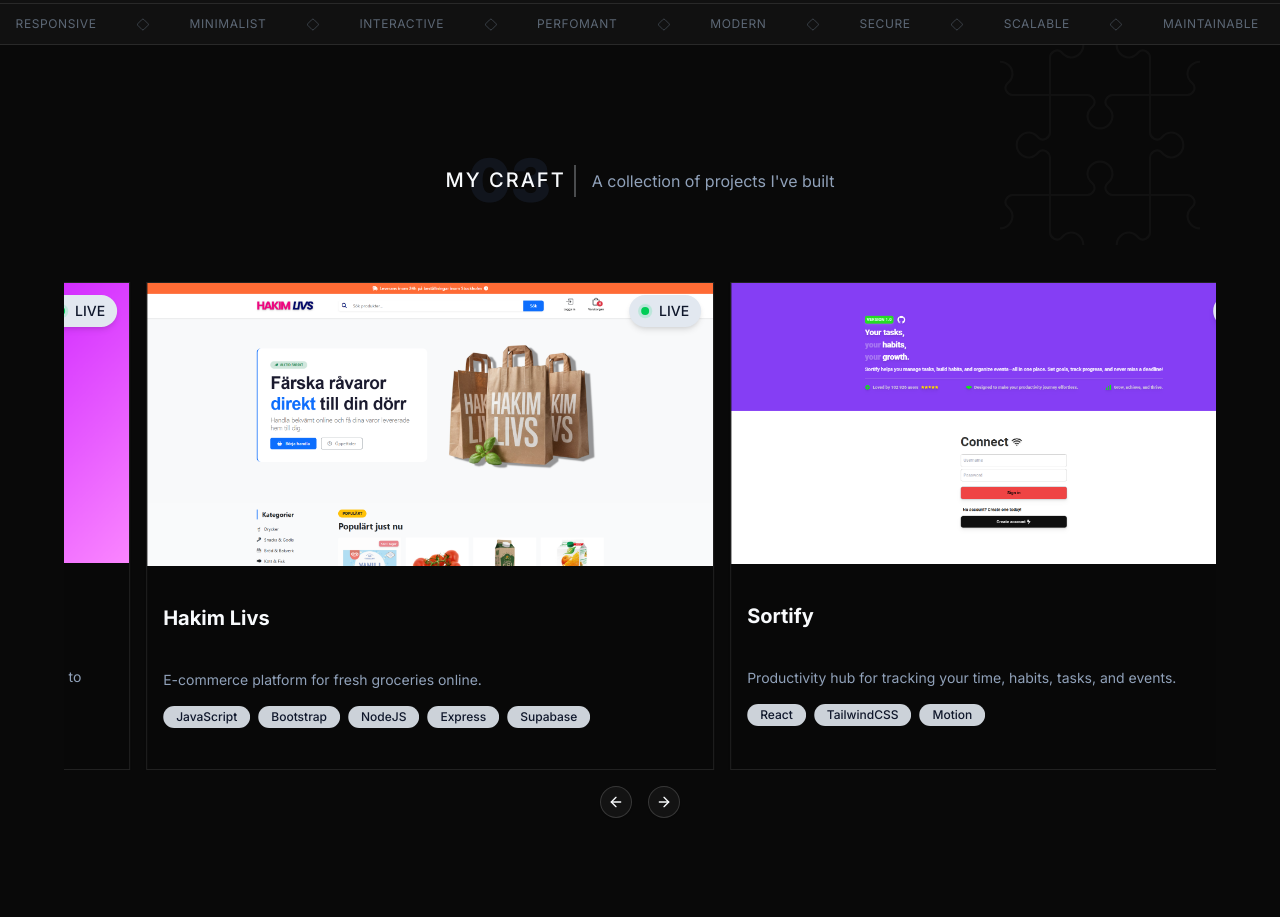
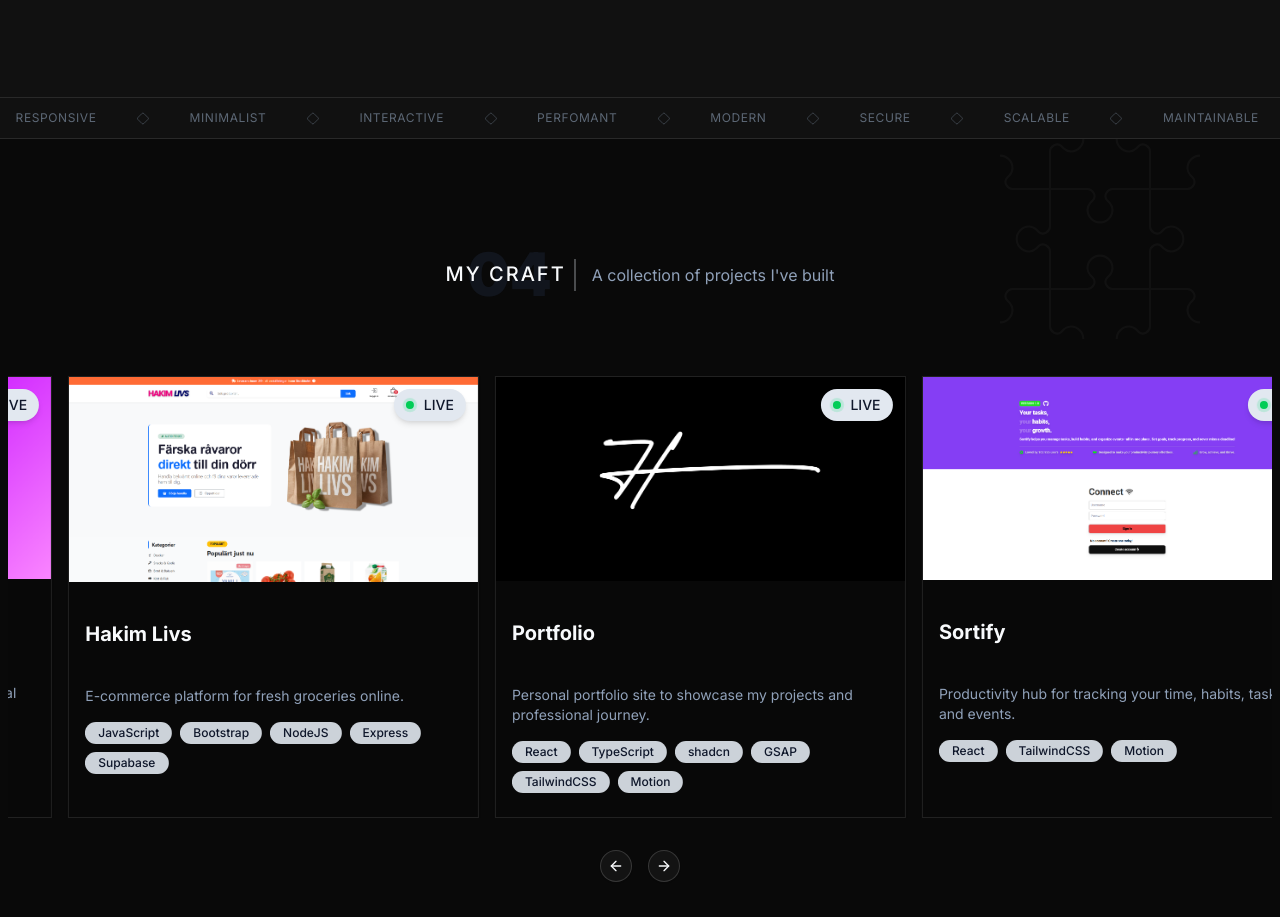
Before and after one commit to hassohamid/Portfolio-V1, a React (Vite) app: page / in a window 1280 px wide. Shown: the part 1880-2797 px from the top of the page. Built offline with nearby package versions, Linux system fonts and the light colour scheme.

Commit message:
ConsistentResp

```diff
--- a/src/data/ProjectList.ts
+++ b/src/data/ProjectList.ts
@@ -22,4 +22,19 @@ export const ProjectList = [
     deployment: "https://be-webshop-2025-fe-eight.vercel.app/",
     technologies: ["JavaScript", "Bootstrap", "NodeJS", "Express", "Supabase"],
   },
+  {
+    name: "Portfolio",
+    description:
+      "Personal portfolio site to showcase my projects and professional journey.",
+    img: "Portfolio.png",
+    deployment: "https://hassohamid.com",
+    technologies: [
+      "React",
+      "TypeScript",
+      "shadcn",
+      "GSAP",
+      "TailwindCSS",
+      "Motion",
+    ],
+  },
 ];
--- a/src/layout/BeyondCode.tsx
+++ b/src/layout/BeyondCode.tsx
@@ -36,7 +36,7 @@ export default function BeyondCode() {
           </p> */}
         </div>
 
-        <div className="container max-w-8xl mx-auto ">
+        <div className="container max-w-9xl mx-auto ">
           <div className="flex flex-col sm:flex-row gap-4 p-4 sm:justify-center">
             <Card className="w-full rounded-lg border border-border/20 shadow-sm backdrop-blur-sm bg-background/80">
               <CardHeader className="relative ">
@@ -172,7 +172,7 @@ export default function BeyondCode() {
           </div>
         </div>
       </section>
-      <div className="pt-10 px-5 sm:px-20 md:px-30 pb-20">
+      <div className="pt-10 pb-20 container max-w-9xl mx-auto sm:px-0 px-5 ">
         <Gallery />
       </div>
     </>
--- a/src/layout/Footer.tsx
+++ b/src/layout/Footer.tsx
@@ -3,7 +3,7 @@ import { Heart } from "lucide-react";
 export function Footer() {
   return (
     <footer className="py-6 border-t border-border/40 bg-background/70 backdrop-blur-sm">
-      <div className="container  mx-auto px-6">
+      <div className="container mx-auto  px-6">
         <p className="flex justify-center items-center gap-1 text-center text-sm text-muted-foreground/80">
           &lt; crafted with <Heart size={12} /> by
           <a
--- a/src/layout/Hero.tsx
+++ b/src/layout/Hero.tsx
@@ -15,12 +15,12 @@ import {
 export default function Hero() {
   return (
     <section
-      className="relative min-h-[calc(100dvh-94px)] overflow-hidden flex items-center py-12"
+      className="relative min-h-[800px] overflow-hidden flex items-center py-12"
       id="intro"
     >
       <ParticlesBackground />
 
-      <div className="container mx-auto px-4 z-10 sm:px-15">
+      <div className="container mx-auto max-w-8xl px-4 z-10 sm:px-15">
         <div className="max-w-3xl mx-auto">
           <div className="sm:dark:bg-black/5 backdrop-blur-xs sm:border-l p-6 md:p-8  ">
             <div className="flex flex-col sm:flex-row items-center gap-8 relative ">
--- a/src/layout/Projects.tsx
+++ b/src/layout/Projects.tsx
@@ -37,7 +37,7 @@ export default function Projects() {
     <>
       <section
         id="projects"
-        className=" py-30 container mx-auto px-12 md:px-14 relative overflow-hidden"
+        className="container  mx-auto max-w-9xl  py-30  relative overflow-hidden "
       >
         <div
           className="absolute top-0 right-0 sm:right-20 w-50 h-50 pointer-events-none opacity-3 dark:opacity-3 dark:invert dark:brightness-200 dark:contrast-125"
@@ -47,7 +47,7 @@ export default function Projects() {
             backgroundSize: "200px auto",
           }}
         ></div>
-        <div className="mb-16 text-center">
+        <div className="mb-16 px-7 text-center">
           <div className="relative inline-block mb-6">
             <span className="text-6xl font-black text-muted/40 absolute -top-4 left-1/2 -translate-x-1/2">
               0{ProjectList.length}
@@ -73,7 +73,7 @@ export default function Projects() {
             {ProjectList.map((project) => (
               <CarouselItem
                 key={project.name}
-                className="md:basis-1/2 lg:basis-1/2"
+                className="sm:basis-full md:basis-1/2 lg:basis-1/3"
               >
                 <Card className="h-full flex flex-col overflow-hidden rounded-none dark:bg-[#080808] pt-0 ">
                   <div className="relative overflow-hidden">
@@ -81,7 +81,7 @@ export default function Projects() {
                       <DialogTrigger>
                         <img
                           src={project.img}
-                          className="cursor-pointer transition-transform duration-300 hover:scale-105 "
+                          className="cursor-pointer transition-transform duration-300 hover:scale-105  "
                           alt={project.name}
                         />
                       </DialogTrigger>
@@ -143,9 +143,9 @@ export default function Projects() {
               </CarouselItem>
             ))}
           </CarouselContent>
-          <div className="flex justify-center gap-4 mt-8">
+          <div className="flex justify-center gap-4 mt-12">
             <CarouselPrevious className="static cursor-pointer" />
-            <CarouselNext className="static cursor-pointer" />
+            <CarouselNext className="static cursor-pointer " />
           </div>
         </Carousel>
       </section>
```
Also changed, not shown: public/Portfolio.png (added).
